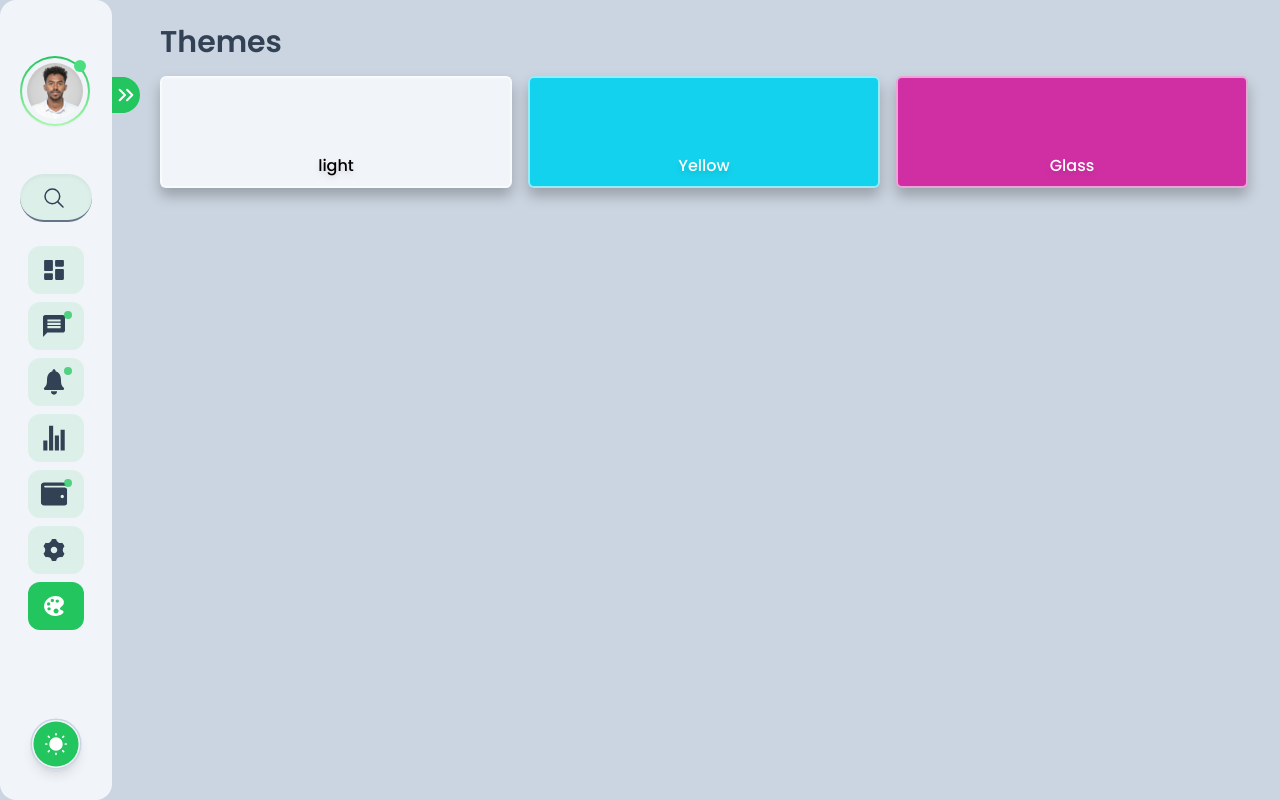
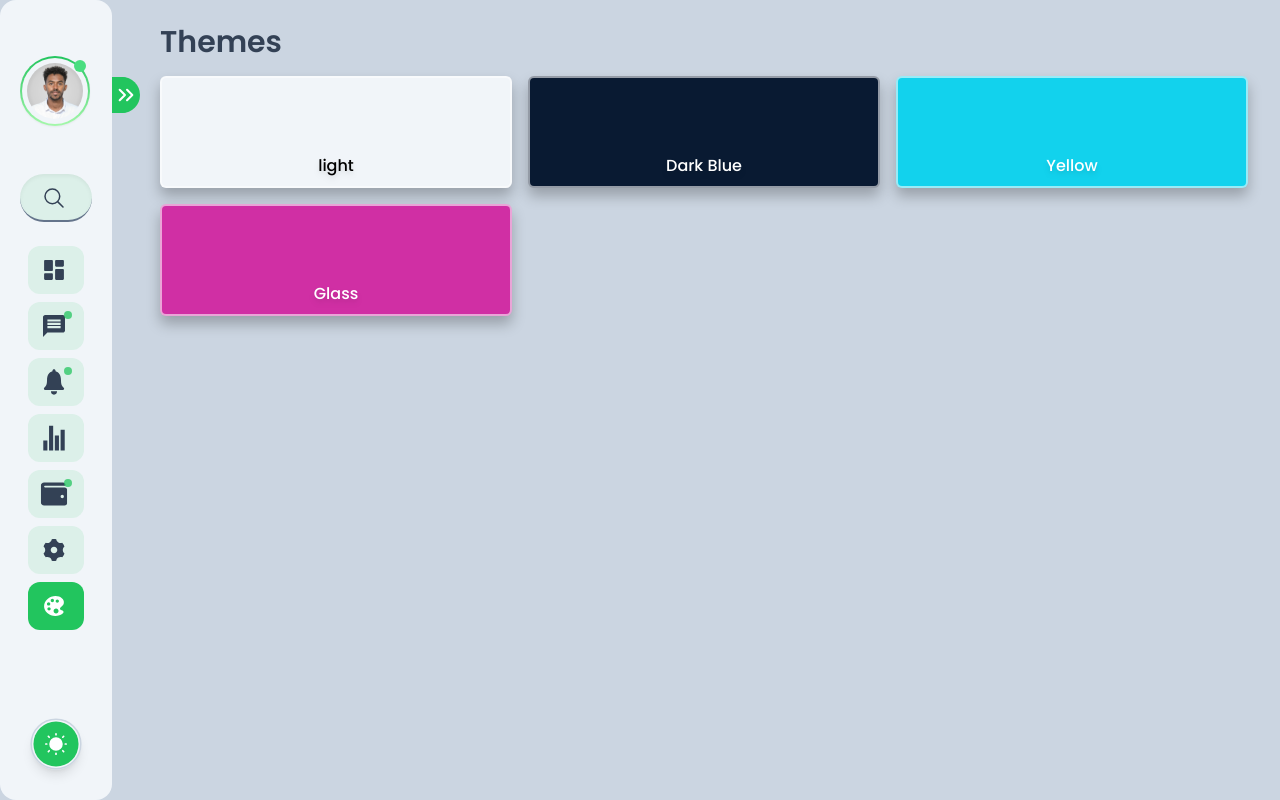
Before and after one commit to Elijah-05/responsive-sidebar, a React (Vite) app: page /theme in a window 1280 px wide. Built offline with nearby package versions, Linux system fonts and the light colour scheme.

Commit message:
feat: theme selecion fixed

```diff
--- a/src/pages/theme_page/ThemePage.tsx
+++ b/src/pages/theme_page/ThemePage.tsx
@@ -23,6 +23,11 @@ const ThemePage = () => {
           onClick={() => switchTheme(themes.lightPalette, false)}
         />
         <ThemeCard
+          color="bg-[#091A32]"
+          label="Dark Blue"
+          onClick={() => switchTheme(themes.darkPalette, true)}
+        />
+        <ThemeCard
           color="bg-[#12D2ED]"
           label="Yellow"
           onClick={() => switchTheme(themes.aqua, true)}
```
